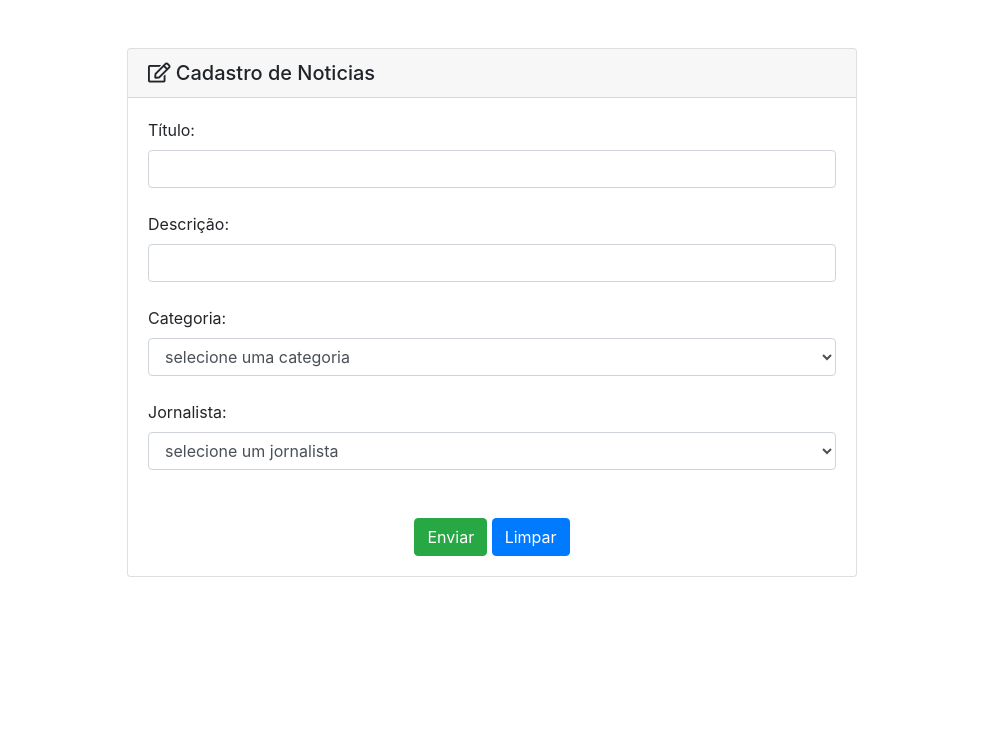
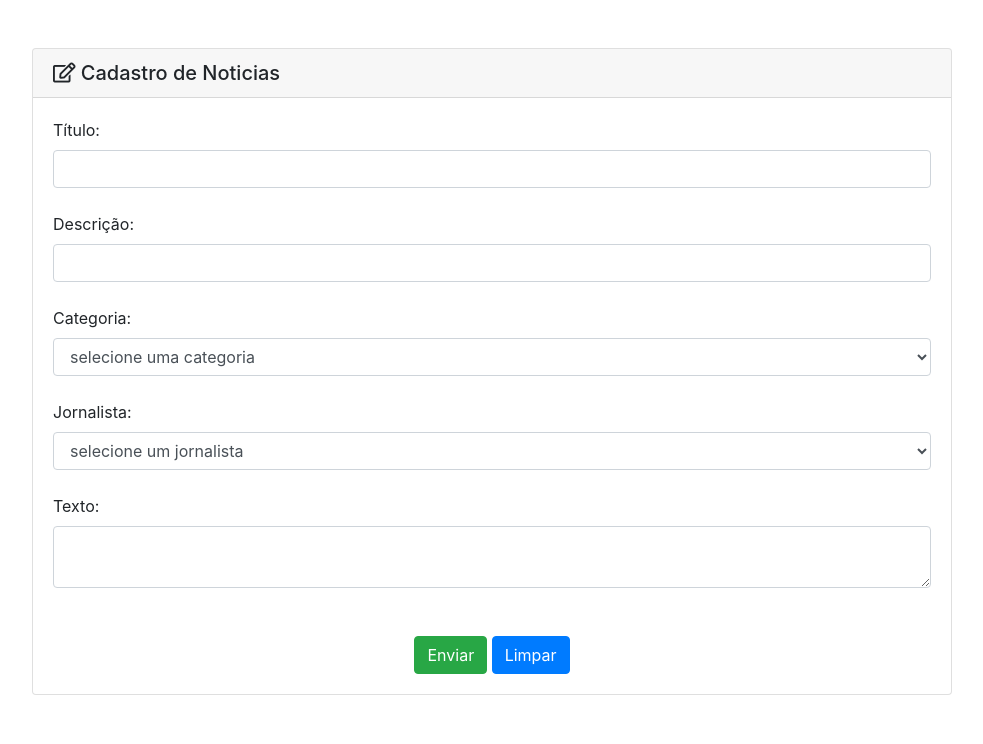
Before and after one commit to marcorozo2702/ProjetoIntegrador, a CodeIgniter app: page /ProjetoIntegrador/index.php/noticia/cadastro in a window 1280 px wide. Shown: the part 56-800 px from the top of the page, without its empty margins (148-1131 px from the left). Run offline with CodeIgniter, Linux system fonts and the light colour scheme; data comes from the database, SQL or seed files in the repository; data that the repository does not hold is empty; some libraries are stand-ins or nearby versions.

Commit message:
Adicionado a "lista" das noticias e configurando algumas funções

```diff
--- a/application/controllers/Noticia.php
+++ b/application/controllers/Noticia.php
@@ -41,6 +41,7 @@ class Noticia extends CI_Controller {
         $this->form_validation->set_rules('descricao', 'descricao', 'required');
         $this->form_validation->set_rules('categoria', 'categoria', 'required');
         $this->form_validation->set_rules('jornalista', 'jornalista', 'required');
+        date_default_timezone_set('America/Sao_paulo');
 
         //validação do preenchimento
         if ($this->form_validation->run() == false) {
@@ -62,7 +63,10 @@ class Noticia extends CI_Controller {
                 'descricao' => $this->input->post('descricao'),
                 'cd_categoria' => $this->input->post('categoria'),
                 'cd_jornalista' => $this->input->post('jornalista'),
+                'texto' => $this->input->post('texto'),
+                'data' => date('Y-m-d H:i:s')
             );
+
 
             if ($this->Noticia_model->insert($data)) {
                 $this->session->set_flashdata('mensagem', '<div class="alert alert-success">Noticia inserido.</div>');
@@ -74,4 +78,6 @@ class Noticia extends CI_Controller {
         }
     }
 
+
+
 }
--- a/application/views/Categoria/Lista.php
+++ b/application/views/Categoria/Lista.php
@@ -3,7 +3,7 @@
         <meta charset="UTF-8">
         <link rel="stylesheet" href="https://stackpath.bootstrapcdn.com/bootstrap/4.3.1/css/bootstrap.min.css" integrity="sha384-ggOyR0iXCbMQv3Xipma34MD+dH/1fQ784/j6cY/iJTQUOhcWr7x9JvoRxT2MZw1T" crossorigin="anonymous">
         <link rel="stylesheet" href="https://use.fontawesome.com/releases/v5.7.2/css/all.css" integrity="sha384-fnmOCqbTlWIlj8LyTjo7mOUStjsKC4pOpQbqyi7RrhN7udi9RwhKkMHpvLbHG9Sr" crossorigin="anonymous">
-        <title>Lista de Categorias cadastradas </title>
+        <title>Categorias</title>
     </head>
     <body>
         <div class="container mt-5" >
--- a/application/views/Header/Header.php
+++ b/application/views/Header/Header.php
@@ -5,6 +5,27 @@
 
         <link rel="stylesheet" href="https://stackpath.bootstrapcdn.com/bootstrap/4.1.3/css/bootstrap.min.css" integrity="sha384-MCw98/SFnGE8fJT3GXwEOngsV7Zt27NXFoaoApmYm81iuXoPkFOJwJ8ERdknLPMO" crossorigin="anonymous">
         <link rel="stylesheet" href="https://use.fontawesome.com/releases/v5.7.2/css/all.css" integrity="sha384-fnmOCqbTlWIlj8LyTjo7mOUStjsKC4pOpQbqyi7RrhN7udi9RwhKkMHpvLbHG9Sr" crossorigin="anonymous">
+
+        <script type="text/javascript" src='https://cloud.tinymce.com/5/tinymce.min.js'></script>
+        <script type="text/javascript">
+            tinymce.init({
+                selector: 'textarea',
+                height: 500,
+                plugins: [
+                    'advlist autolink lists link image charmap print preview anchor textcolor',
+                    'searchreplace visualblocks code fullscreen',
+                    'insertdatetime media table paste code help wordcount'
+                ],
+                toolbar: 'undo redo | formatselect | bold italic backcolor | alignleft aligncenter alignright alignjustify | bullist numlist outdent indent | removeformat | help',
+                content_css: [
+                    '//fonts.googleapis.com/css?family=Lato:300,300i,400,400i',
+                    '//www.tiny.cloud/css/codepen.min.css'
+                ]
+            });
+
+
+        </script>
+
         <meta name="viewport" content="width=device-width, initial-scale=1.0">
         <title>Admin Noticias</title>
     </head>
--- a/application/views/Jornalista/Lista.php
+++ b/application/views/Jornalista/Lista.php
@@ -3,7 +3,7 @@
         <meta charset="UTF-8">
         <link rel="stylesheet" href="https://stackpath.bootstrapcdn.com/bootstrap/4.3.1/css/bootstrap.min.css" integrity="sha384-ggOyR0iXCbMQv3Xipma34MD+dH/1fQ784/j6cY/iJTQUOhcWr7x9JvoRxT2MZw1T" crossorigin="anonymous">
         <link rel="stylesheet" href="https://use.fontawesome.com/releases/v5.7.2/css/all.css" integrity="sha384-fnmOCqbTlWIlj8LyTjo7mOUStjsKC4pOpQbqyi7RrhN7udi9RwhKkMHpvLbHG9Sr" crossorigin="anonymous">
-        <title>Cadastro de Jornalistas</title>
+        <title>Jornalistas</title>
     </head>
     <body>
         <div class="container mt-5" >
--- a/application/views/Noticia/Cadastro.php
+++ b/application/views/Noticia/Cadastro.php
@@ -1,15 +1,7 @@
-<!DOCTYPE html>
-<html>
-    <head>
-        <meta charset="UTF-8">
-        <link rel="stylesheet" href="https://stackpath.bootstrapcdn.com/bootstrap/4.3.1/css/bootstrap.min.css" integrity="sha384-ggOyR0iXCbMQv3Xipma34MD+dH/1fQ784/j6cY/iJTQUOhcWr7x9JvoRxT2MZw1T" crossorigin="anonymous">
-        <link rel="stylesheet" href="https://use.fontawesome.com/releases/v5.7.2/css/all.css" integrity="sha384-fnmOCqbTlWIlj8LyTjo7mOUStjsKC4pOpQbqyi7RrhN7udi9RwhKkMHpvLbHG9Sr" crossorigin="anonymous">
-        <title>Cadastro de Notícias</title>
-    </head>
-    <body>
+
         <div class="container mt-5" >
             <div class="row">
-                <div class="col-8 offset-md-2">
+                <div class="col-10 offset-md-1 ">
                     <div class="card">
                         <h5 class="card-header"><i class="far fa-edit"></i> Cadastro de Noticias</h5>
                         <div class="card-body">
@@ -18,7 +10,7 @@
                                 <div>
                                     <div>
                                         <label for="titulo"> Título: </label>
-                                        <input type="text" name="titulo" id="nome" class="form-control" value="">
+                                        <input type="text" name="titulo" id="titulo" class="form-control" value="">
                                         <br>
                                         <div><label for="descricao"> Descrição: </label></div>
                                         <input type="text" name="descricao" id="email" class="form-control" value="">
@@ -46,6 +38,9 @@
                                             }
                                             ?>
                                         </select>
+                                        <br>
+                                        <label for="texto"> Texto: </label>
+                                        <textarea name="texto" id="froala-editor"  class="form-control" value=""></textarea>
                                         <br><br>
                                         <div class="text-center"><button class="btn btn-success" type="submit">Enviar</button>
                                             <button class="btn btn-primary" type="reset">Limpar</button></div>
@@ -57,5 +52,3 @@
                 </div>
             </div>
         </div>
-    </body>
-</html>
```
Also changed, not shown: application/views/Noticia/Lista.php (added, +35 -0 lines).
